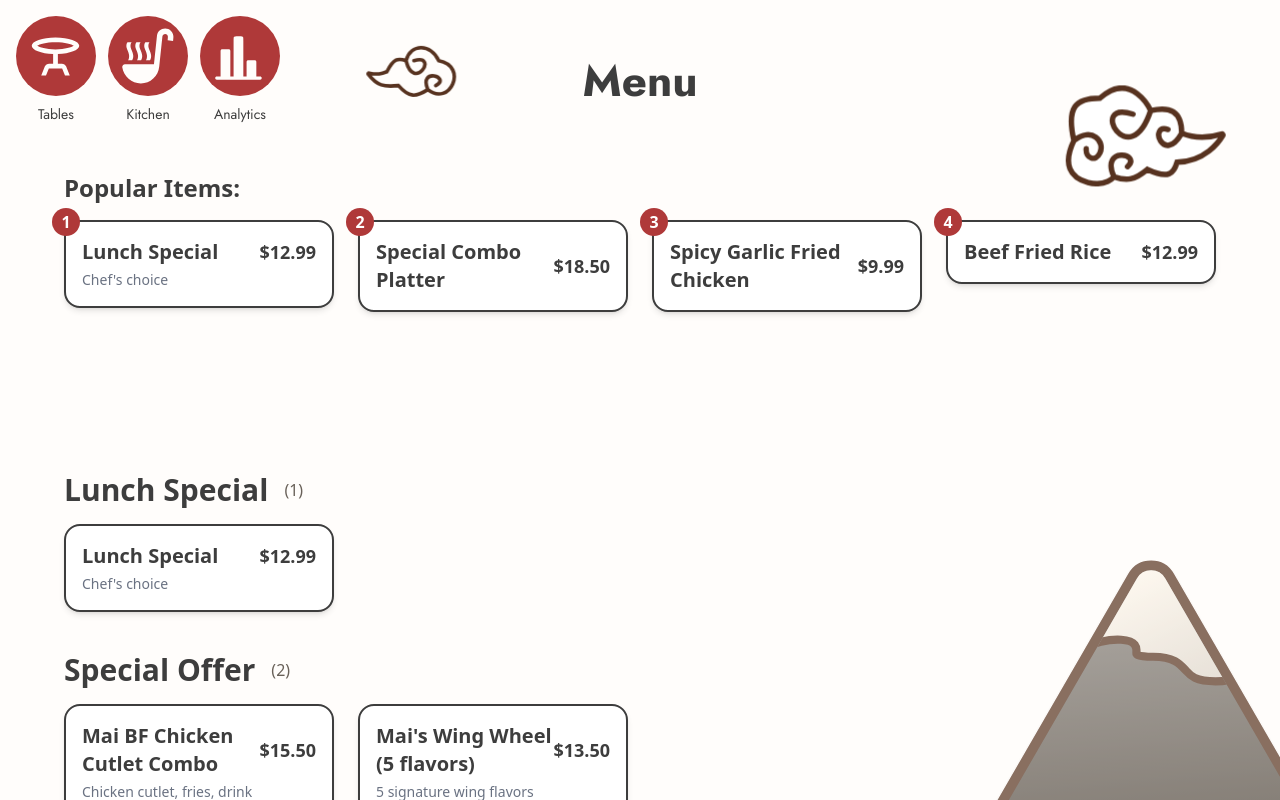
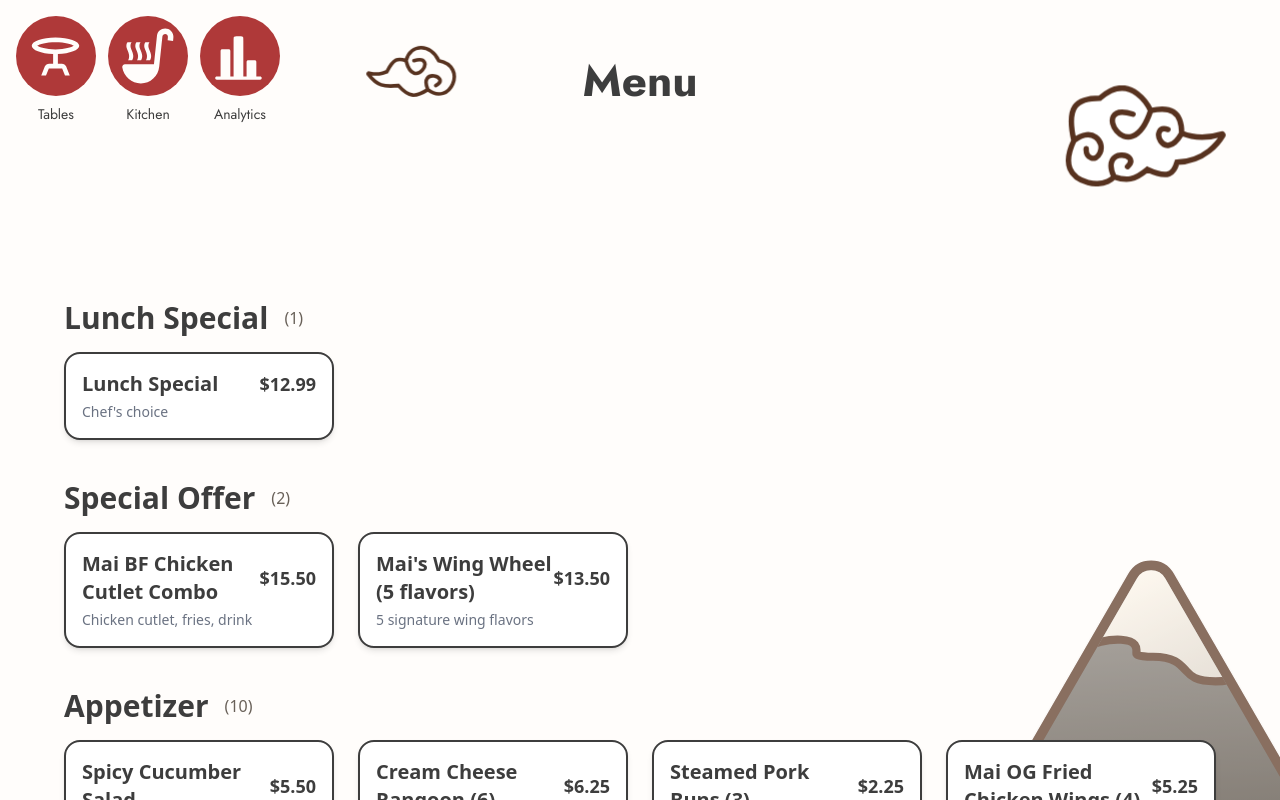
Before and after one commit to Vishjit/mai-shan-yun-tabler, a Next.js app in the folder mai-shan-yun-tabler/: page /menu in a window 1280 px wide. Built offline with nearby package versions, Linux system fonts and the light colour scheme.

Commit message:
Update page.tsx

```diff
--- a/mai-shan-yun-tabler/app/menu/page.tsx
+++ b/mai-shan-yun-tabler/app/menu/page.tsx
@@ -108,34 +108,6 @@ export default function Menu() {
             height={100}
             className="absolute z-10 right-[3%] top-[10%] w-40 h-auto object-contain anim-cloud-long"
           />
-
-          {/* POPULAR ITEMS */}
-          <div className="mt-8 px-16">
-            <h3 className="text-2xl font-bold mb-4">Popular Items:</h3>
-            <div className="grid grid-cols-4 gap-6">
-              {(() => {
-                const popularIds = [1, 56, 57, 29];
-                const popular = popularIds
-                  .map((id) => menuItems.find((m) => m.id === id))
-                  .filter(Boolean) as any[];
-
-                return popular.map((item, idx) => (
-                  <div key={item.id} className="relative">
-                    <div className="absolute -top-3 -left-3 bg-[#AF3939] text-white rounded-full w-7 h-7 flex items-center justify-center z-50 font-bold">{idx + 1}</div>
-                    <MenuItem
-                      name={item.name}
-                      price={item.price}
-                      ingredients={item.ingredients}
-                      onClick={() => {
-                        setSelectedItem(item as any);
-                        setQuantity(1);
-                      }}
-                    />
-                  </div>
-                ));
-              })()}
-            </div>
-          </div>
 
           {/* MENU ITEMS - GROUPED BY CATEGORY  */}
           <div className="mt-40 px-16 pb-16 overflow-y-auto h-[calc(100vh-160px)]">
```
